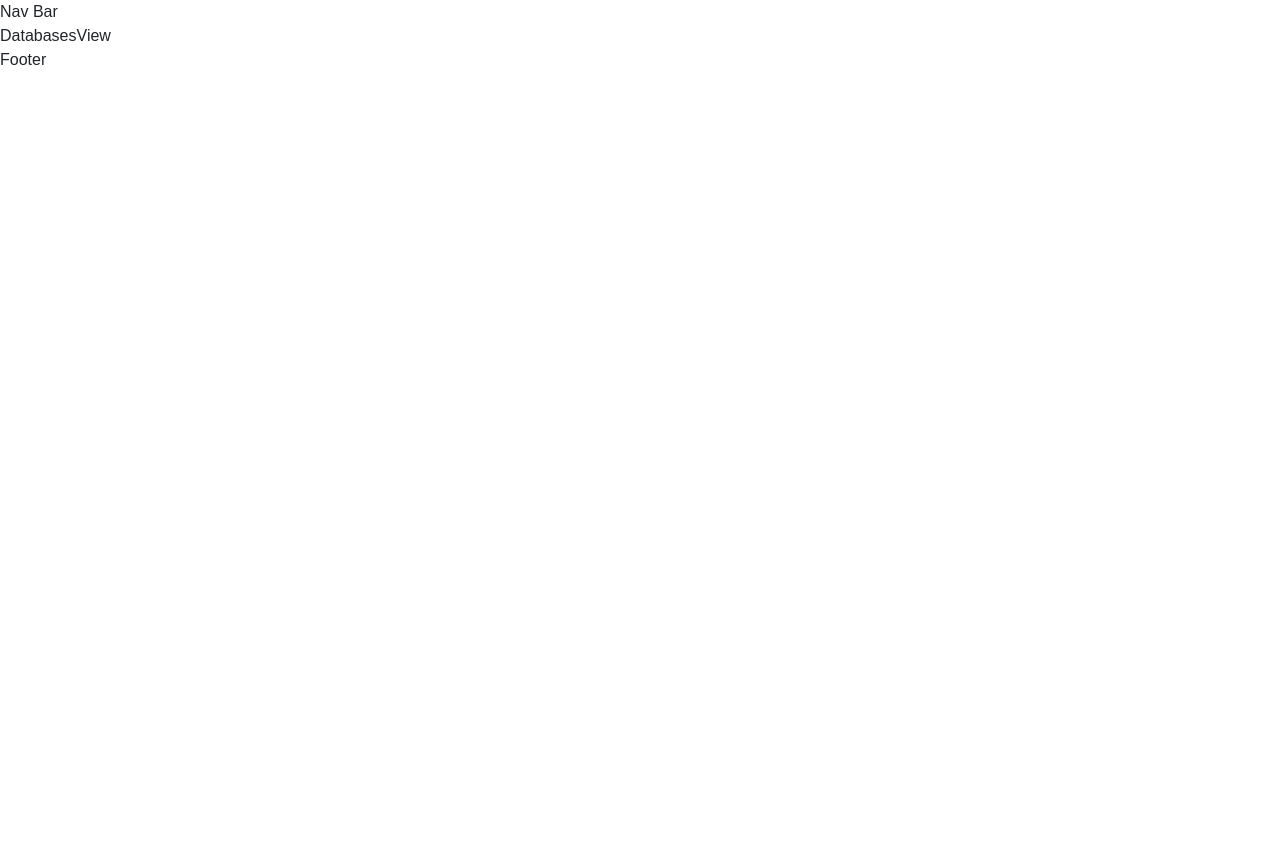
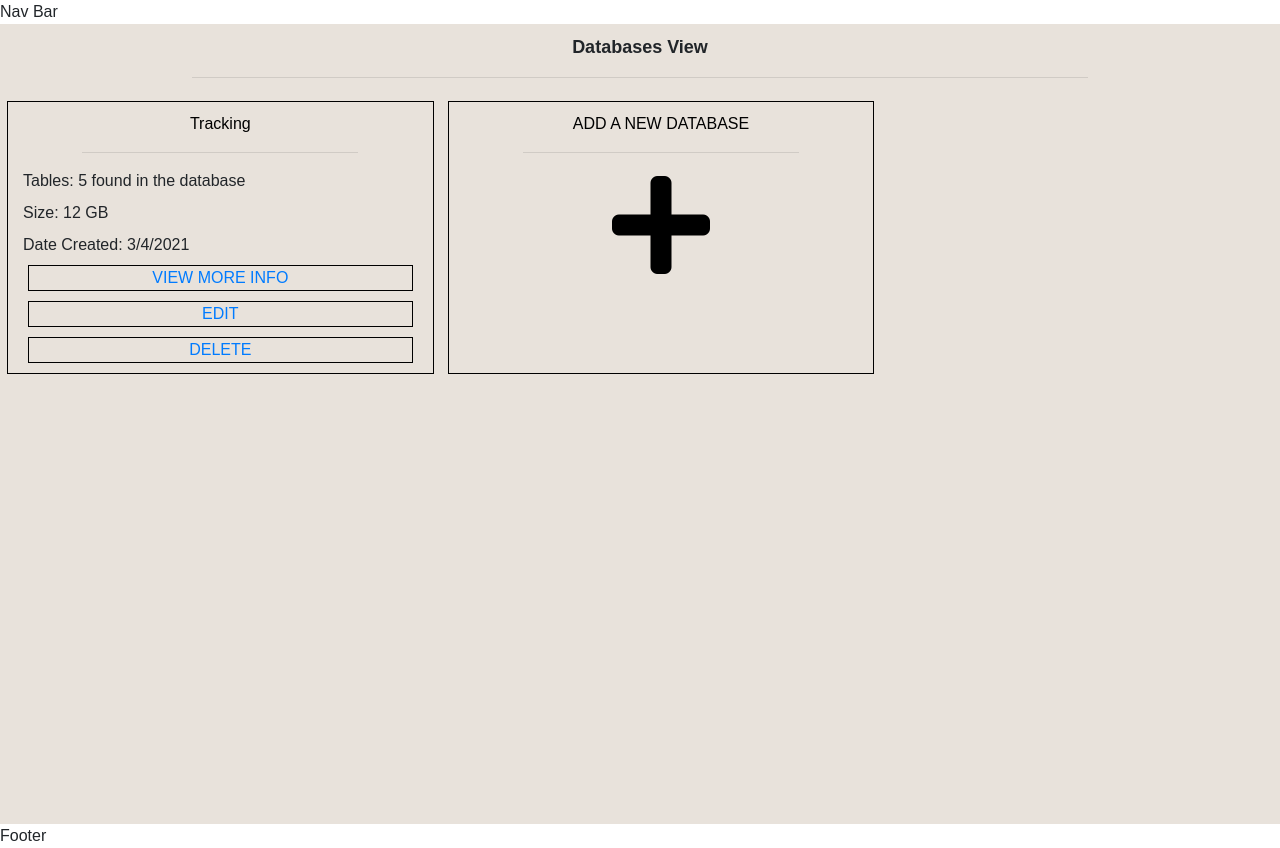
Before and after one commit to AbdulBaseetShabi/KARA, a React (Create React App) app in the folder client/: page /databases/view in a window 1280 px wide. Before the commit the page ends 800 px from the top, so only its background shows below. Built offline with nearby package versions, Linux system fonts and the light colour scheme; a web font is replaced by a local one.

Commit message:
initial database view page

```diff
--- a/client/src/routes/databases/view/databases-view.css
+++ b/client/src/routes/databases/view/databases-view.css
@@ -0,0 +1,30 @@
+#db-view-container{
+    width: 100%;
+    height: 100%;
+    background-color: #e8e2db;
+    /* color: #fffffe; */
+}
+
+#db-view-label{
+    margin-top: 10px;
+    margin-bottom: 0;
+    font-size: large;
+    font-weight: bold;
+}
+
+.db-card{
+    border: 1px solid black;
+    margin: 7px;
+}
+
+.fa-plus{
+    text-align: center;
+    width: 100%;
+    color: black;
+}
+
+#add-new-db-label,.db-name-label{
+    color: black;
+    margin-top: 10px;
+    margin-bottom: 0;
+}
--- a/client/src/routes/databases/view/databases-view.js
+++ b/client/src/routes/databases/view/databases-view.js
@@ -1,10 +1,65 @@
 import React from "react";
 import "./databases-view.css";
 
-function DatabasesView() {
-  return (
-    <div>DatabasesView</div>
-  );
+const mock_data = [
+  {
+    db_name: "Tracking",
+    size: "12 GB",
+    no_of_tables: 5,
+    date_created: new Date().toLocaleDateString(),
+  },
+];
+
+class DatabasesView extends React.Component {
+  constructor(props) {
+    super(props);
+    this.state = {
+      is_loading: false,
+    };
+  }
+
+  render() {
+    return (
+      <div id="db-view-container">
+        <label className="center-label" id="db-view-label">
+          Databases View
+        </label>
+        <hr className="header-hr" />
+        <div className="row">
+          {mock_data.map((db, index) => {
+            return (
+              <div index={index} className="col-4 db-card">
+                <label className="center-label db-name-label">{db.db_name}</label>
+                <hr className="header-hr" />
+                <label>Tables: {db.no_of_tables} found in the database</label>
+                <br />
+                <label>Size: {db.size}</label>
+                <br />
+                <label>Date Created: {db.date_created}</label>
+                <br />
+                <a href="/table">
+                  <div id="login-button">View more info</div>
+                </a>
+                <a href="/databases">
+                  <div id="login-button">Edit</div>
+                </a>
+                <a href="/databases">
+                  <div id="login-button">DELETE</div>
+                </a>
+              </div>
+            );
+          })}
+          <div className="col-4 db-card">
+            <a href="/databases">
+              <label className="center-label" id="add-new-db-label">ADD A NEW DATABASE</label>
+              <hr className="header-hr" />
+              <i className="fas fa-plus fa-7x"></i>
+            </a>
+          </div>
+        </div>
+      </div>
+    );
+  }
 }
 
 export default DatabasesView;
```
